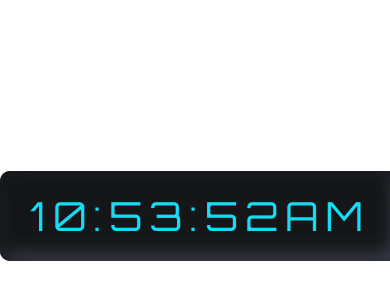
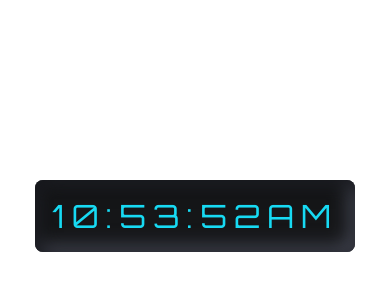
Before and after one commit to Daiveedjay/Clock-App, a plain HTML site: page index.html in a window 390 px wide. Shown: the part 206-506 px from the top of the page. Drawn offline with Linux system fonts and the light colour scheme.

Commit message:
Media Queries added

```diff
--- a/style.css
+++ b/style.css
@@ -36,3 +36,17 @@ body {
   border-radius: 1rem;
   box-shadow: inset 5px 5px 20px #131418, inset -5px -5px 20px #4d505e;
 }
+
+/* 500px and below */
+@media (max-width: 31.25em) {
+  html {
+    font-size: 50%;
+  }
+}
+
+/* 350px and below */
+@media (max-width: 21.875em) {
+  html {
+    font-size: 37.5%;
+  }
+}
```
